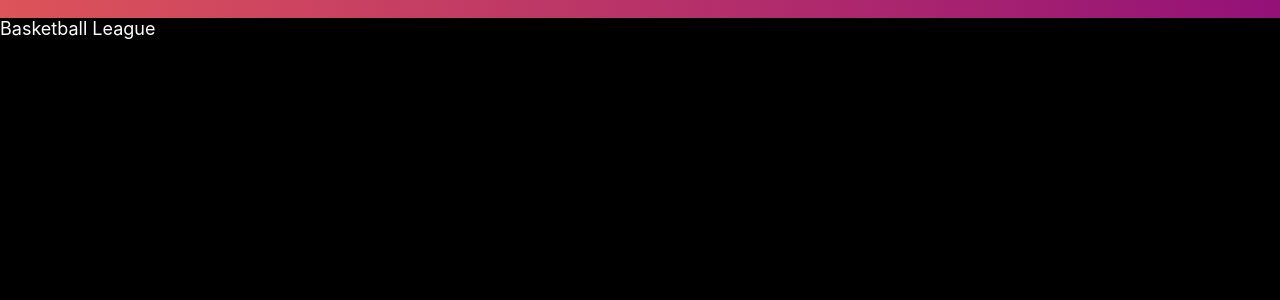
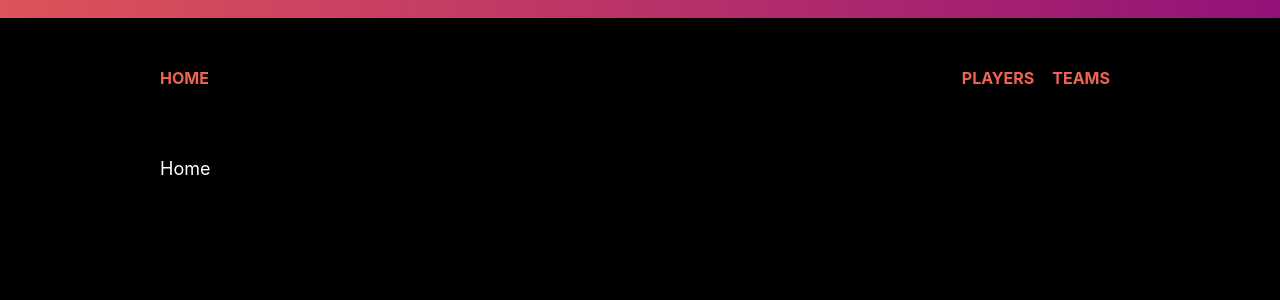
Before and after one commit to nyominkhat/basketball-teams-app, a React (Vite) app: page / in a window 1280 px wide. Shown: the top 300 px of the page. Built offline with nearby package versions, Linux system fonts and the light colour scheme; a web font is replaced by a local one.

Commit message:
basic route setup

```diff
--- a/src/components/App.jsx
+++ b/src/components/App.jsx
@@ -1,7 +1,26 @@
-import React from 'react';
+import React from "react";
+import { BrowserRouter as Router, Route, Routes } from "react-router-dom";
+import Home from "./Home";
+import Navbar from "./Navbar";
+import Players from "./Players";
+import Teams from "./Teams";
 
 const App = () => {
-  return <div>Basketball League</div>;
+  return (
+    <>
+      <Router>
+        <div>
+          <Navbar />
+
+          <Routes>
+            <Route path="/" element={<Home />} />
+            <Route path="/players" element={<Players />} />
+            <Route path="/teams" element={<Teams />} />
+          </Routes>
+        </div>
+      </Router>
+    </>
+  );
 };
 
 export default App;
--- /dev/null
+++ b/src/components/Home.jsx
@@ -0,0 +1,7 @@
+import React from "react";
+
+const Home = () => {
+  return <div className="container">Home</div>;
+};
+
+export default Home;
--- /dev/null
+++ b/src/components/Navbar.jsx
@@ -0,0 +1,17 @@
+import React from "react";
+import { Link } from "react-router-dom";
+
+const Navbar = () => {
+  return (
+    <div className="container navbar">
+      <Link to="/">Home</Link>
+
+      <nav className="nav-links">
+        <Link to="/players">Players</Link>
+        <Link to="/teams">Teams</Link>
+      </nav>
+    </div>
+  );
+};
+
+export default Navbar;
--- /dev/null
+++ b/src/components/Players.jsx
@@ -0,0 +1,7 @@
+import React from "react";
+
+const Players = () => {
+  return <div className="container">Players</div>;
+};
+
+export default Players;
--- /dev/null
+++ b/src/components/Teams.jsx
@@ -0,0 +1,7 @@
+import React from "react";
+
+const Teams = () => {
+  return <div className="container">Teams</div>;
+};
+
+export default Teams;
--- a/src/index.css
+++ b/src/index.css
@@ -125,8 +125,10 @@ li {
   font-weight: bold;
 }
 
-.nav-links a {
+.nav-links {
   padding: 0 10px;
+  display: flex;
+  gap: 1rem;
 }
 
 .two-column {
```
